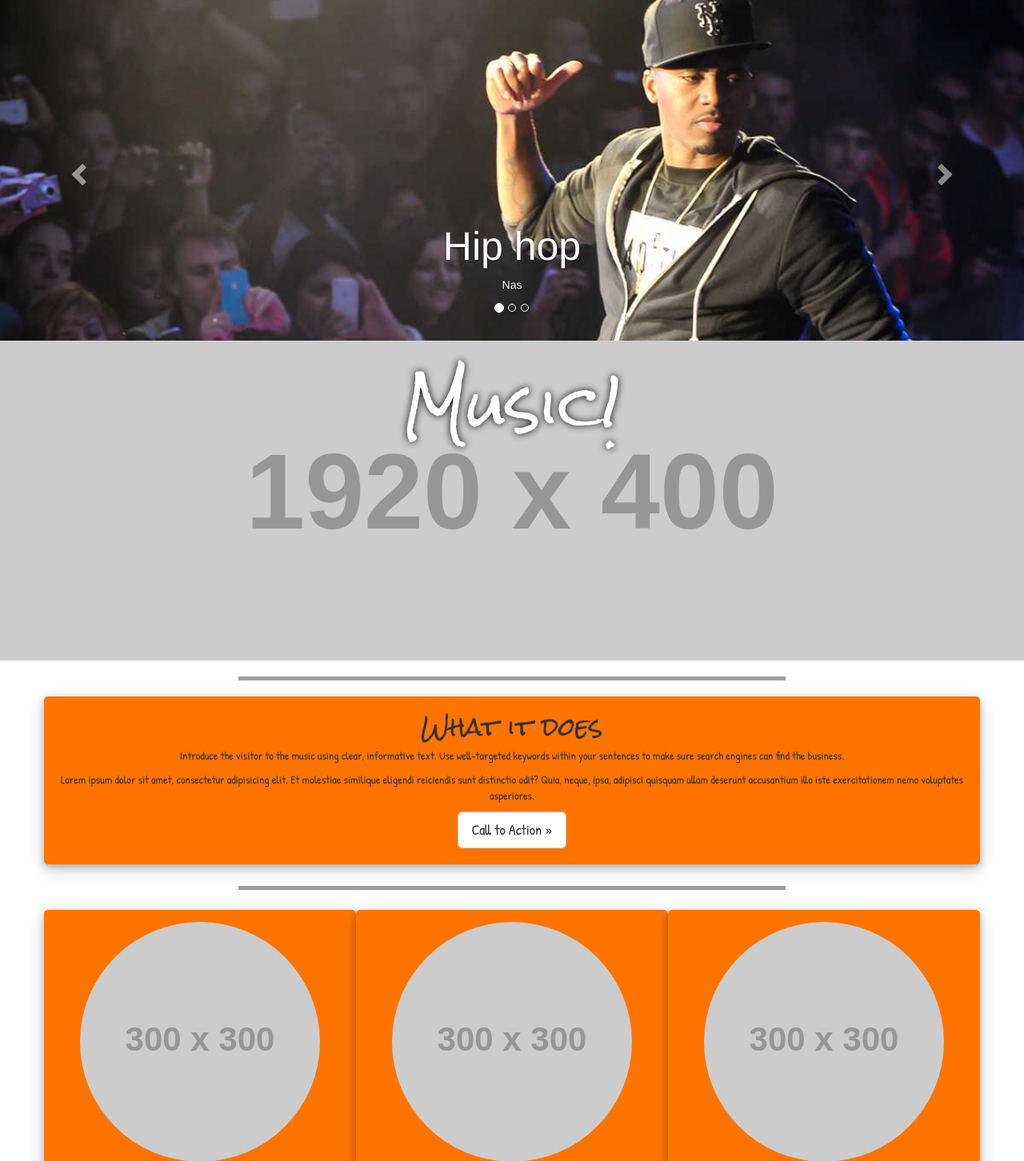
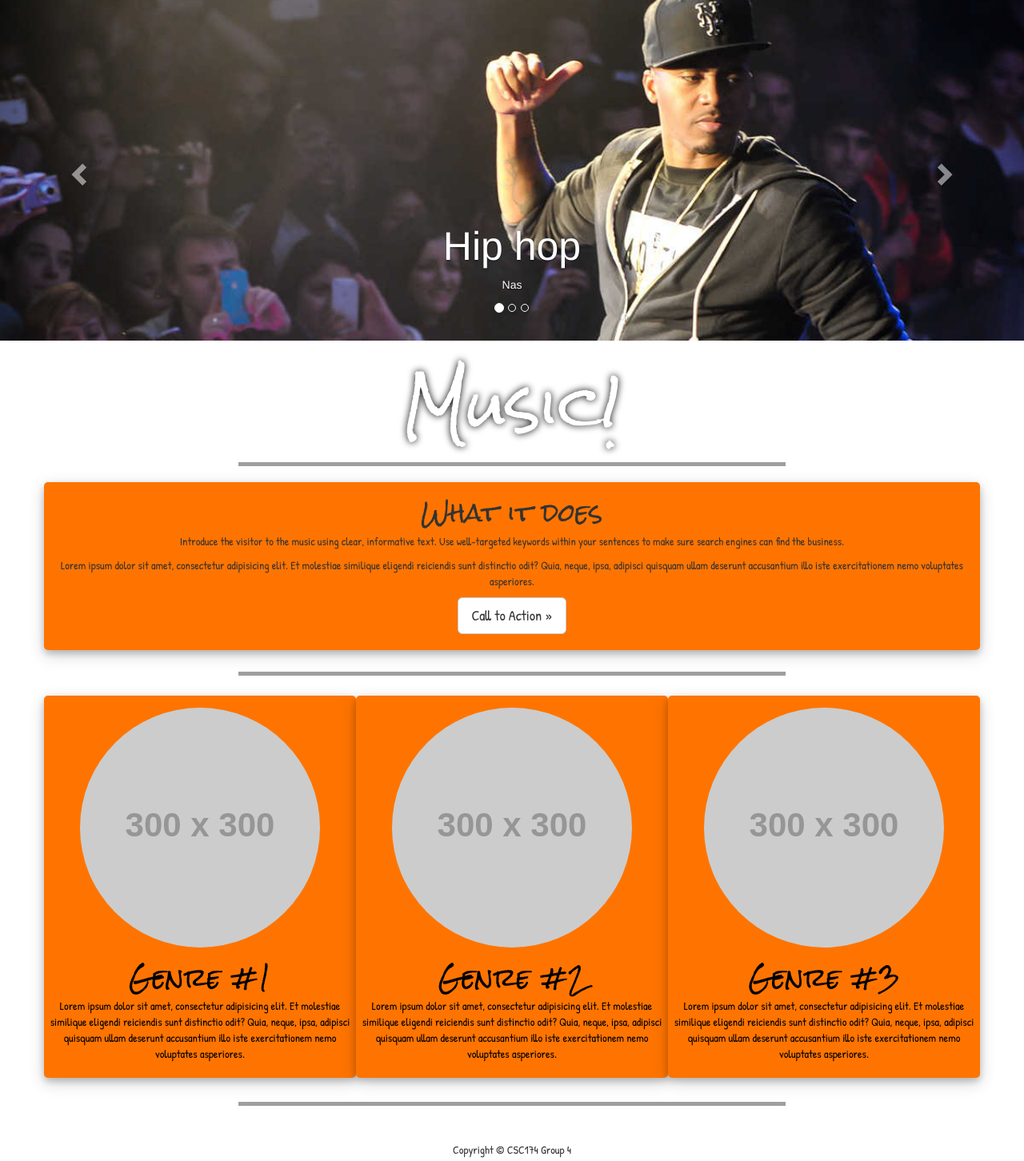
Before and after one commit to t0pgunn/Project1, a PHP site: page / in a window 1280 px wide. Shown: the part 51-1503 px from the top of the page at 80% size. Run offline with PHP 8.4, Linux system fonts and the light colour scheme; grey boxes labelled with a size stand in for pictures from a placeholder-image service; some libraries are stand-ins or nearby versions; grey boxes are pictures that could not be loaded.

Commit message:
Update styles-index.css

```diff
--- a/css/styles-index.css
+++ b/css/styles-index.css
@@ -66,8 +66,8 @@ hr {
 /* Header Image Background - Change the URL below to your image path (example: ../images/background.jpg) */
 
 .business-header {
-    height: 400px;
-    background: url('http://placehold.it/1920x400') center center no-repeat scroll;
+    /*height: 400px;
+    background: url('http://placehold.it/1920x400') center center no-repeat scroll;*/
     -webkit-background-size: cover;
     -moz-background-size: cover;
     background-size: cover;
```
